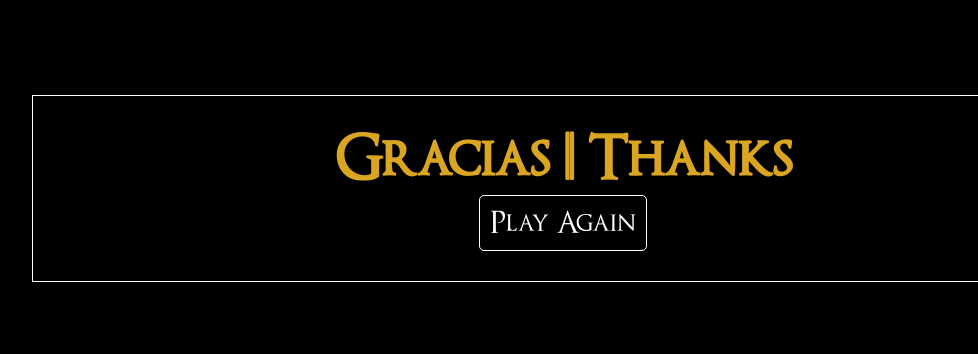
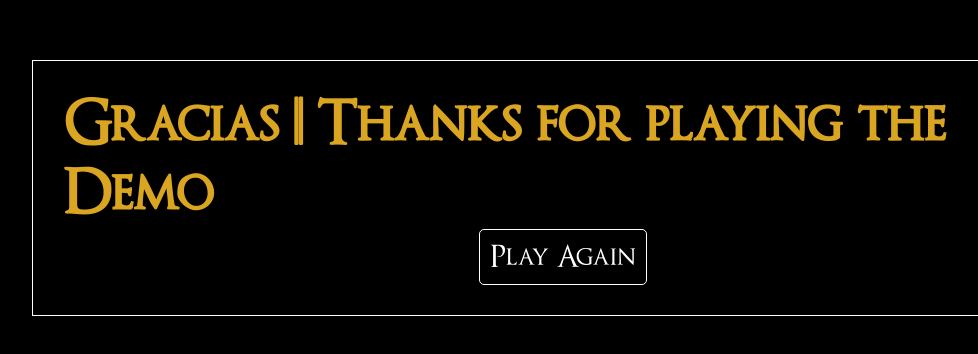
Before and after one commit to AbdulKaes/hangmansouls, a plain HTML site: page gracias.html in a window 1280 px wide. Shown: the part 212-566 px from the top of the page, without its empty margins (289-1267 px from the left). Drawn offline with Linux system fonts and the light colour scheme.

Commit message:
Modificaciones, juego funcional

```diff
--- a/gracias.html
+++ b/gracias.html
@@ -13,7 +13,7 @@
 <body>
     <div id="informacionCont">
         <form id="contenedorInst">
-            <h2>Gracias || Thanks</h2>
+            <h2>Gracias || Thanks for playing the Demo</h2>
             <input type="button" value="Play Again" id="again">
         </form>
     </div>
```
